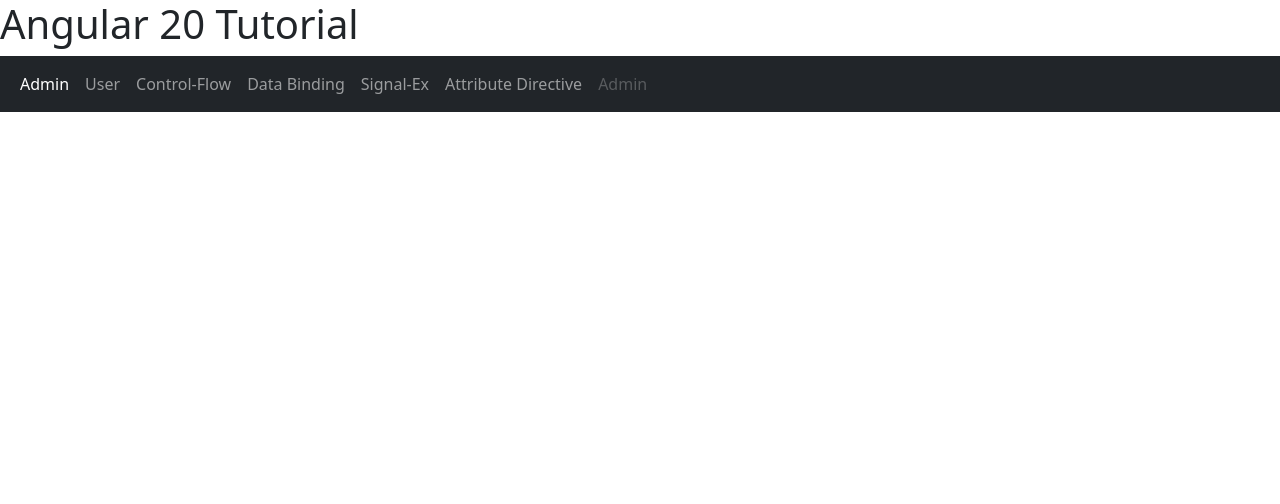
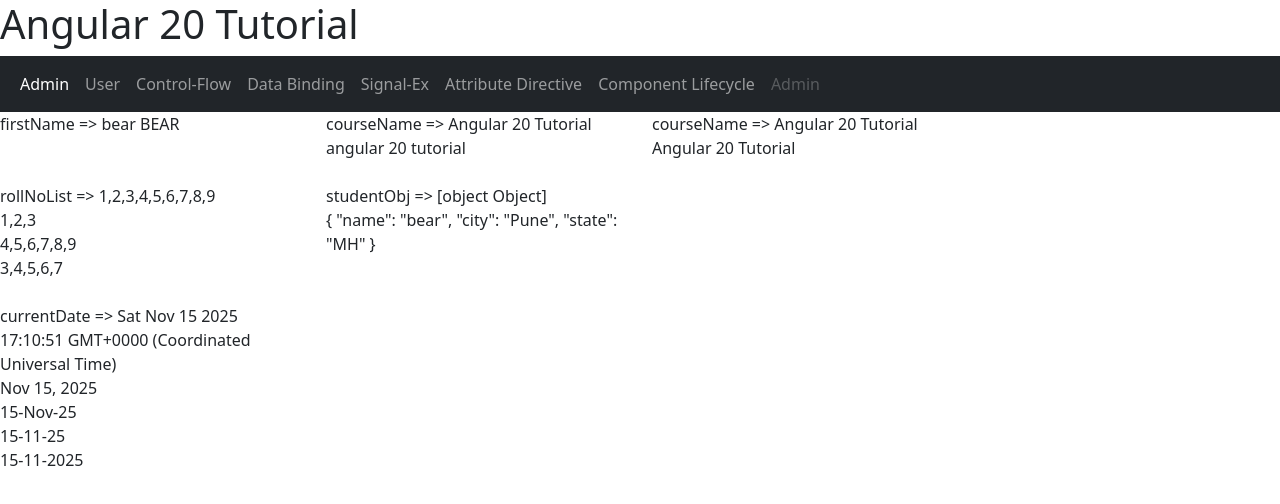
Before and after one commit to Yaswanth-BH/Angular20-PRACTICE, an Angular app: page /component-lifecycle-pipes in a window 1280 px wide. Before the commit this address led to /. Shown: the top 504 px of the page. Built offline with nearby package versions, Linux system fonts and the light colour scheme.

Commit message:
Episode-8:Component Lifecycle Events & Pipes

```diff
--- a/src/app/app.html
+++ b/src/app/app.html
@@ -20,6 +20,9 @@
       </li>
       <li class="nav-item">
         <a class="nav-link" routerLink="attribute-directive">Attribute Directive</a>
+      </li>
+      <li class="nav-item">
+        <a class="nav-link" routerLink="component-lifecycle-pipes">Component Lifecycle</a>
       </li>
       <li class="nav-item">
         <a class="nav-link disabled" routerLink="admin">Admin</a>
--- a/src/app/app.routes.ts
+++ b/src/app/app.routes.ts
@@ -5,6 +5,7 @@
 import { DataBinding } from './components/data-binding/data-binding';
 import { SignalEx } from './components/signal-ex/signal-ex';
 import { AttDirective } from './components/att-directive/att-directive';
+import { ComponentLifePipes } from './components/component-life-pipes/component-life-pipes';
 
 export const routes: Routes = [
     { path: 'admin', component: Admin },
@@ -13,5 +14,6 @@
     { path: 'data-binding', component: DataBinding },
     { path: 'signal', component: SignalEx },
     { path: 'attribute-directive', component: AttDirective },
+    { path: 'component-lifecycle-pipes', component: ComponentLifePipes },
 
 ];
--- /dev/null
+++ b/src/app/components/component-life-pipes/component-life-pipes.html
@@ -0,0 +1,46 @@
+<div class="row">
+    <div class="col-3">
+        firstName => {{firstName}}
+        {{firstName|uppercase}}
+        <br>
+    </div>
+    <div class="col-3">
+        courseName => {{coursename}}
+        {{coursename|lowercase}}
+    </div>
+    <div class="col-3">
+        courseName => {{coursename}}
+        {{coursename|titlecase}}
+    </div>
+</div>
+<br>
+<div class="row">
+    <div class="col-3">
+        rollNoList => {{rollNoList}}
+        <br>
+        {{rollNoList|slice:0:3}}
+        <br>
+        {{rollNoList|slice:3}}
+        <br>
+        {{rollNoList|slice:2:7}}
+    </div>
+    <div class="col-3">
+        studentObj => {{studentObj}}
+        <br>
+        {{studentObj|json}}
+    </div>
+</div>
+<br>
+<div class="row">
+    <div class="col-3">
+        currentDate => {{currentDate}}
+        <br>
+        {{currentDate|date}}
+        <br>
+        {{currentDate|date:'dd-MMM-yy'}}
+        <br>
+        {{currentDate|date:'dd-MM-yy'}}
+        <br>
+        {{currentDate|date:'dd-MM-yyyy'}}
+    </div>
+</div>
--- /dev/null
+++ b/src/app/components/component-life-pipes/component-life-pipes.ts
@@ -0,0 +1,57 @@
+import { DatePipe, JsonPipe, LowerCasePipe, SlicePipe, TitleCasePipe, UpperCasePipe } from '@angular/common';
+import { AfterContentChecked, AfterContentInit, AfterViewChecked, AfterViewInit, Component, OnDestroy, OnInit } from '@angular/core';
+
+@Component({
+  selector: 'app-component-life-pipes',
+  imports: [UpperCasePipe,LowerCasePipe,TitleCasePipe,SlicePipe,JsonPipe,DatePipe],
+  templateUrl: './component-life-pipes.html',
+  styleUrl: './component-life-pipes.css',
+})
+export class ComponentLifePipes implements OnInit, AfterContentInit, AfterContentChecked, AfterViewInit, AfterViewChecked, OnDestroy {
+
+  firstName: string = "bear";
+  coursename: string = "Angular 20 Tutorial";
+  rollNoList=[1,2,3,4,5,6,7,8,9]
+
+  studentObj:any = {
+    name:'bear',city:'Pune',state:'MH'
+  }
+
+  currentDate:Date=new Date();
+
+  constructor() {
+    console.log("constructor");
+
+  }
+
+  ngOnInit(): void {
+    console.log("ngOnInit");
+    //trigger api calls
+    //subscribe
+  }
+
+  ngAfterContentInit(): void {
+    console.log("ngAfterContentInit");
+  }
+
+  ngAfterContentChecked(): void {
+    console.log("ngAfterContentChecked");
+  }
+
+  ngAfterViewInit(): void {
+    console.log("ngAfterContentInit");
+    //deal with viewChild
+    //subscribe
+  }
+
+  ngAfterViewChecked(): void {
+    console.log("ngAfterViewChecked");
+  }
+
+  ngOnDestroy(): void {
+    console.log("ngOnDestroy");
+    //unsubscribe
+    //restrict use from navigating
+  }
+
+}
```
Also changed, not shown: src/app/components/component-life-pipes/component-life-pipes.css (added), 1 other file (tests, documents, lock files or other folders).
